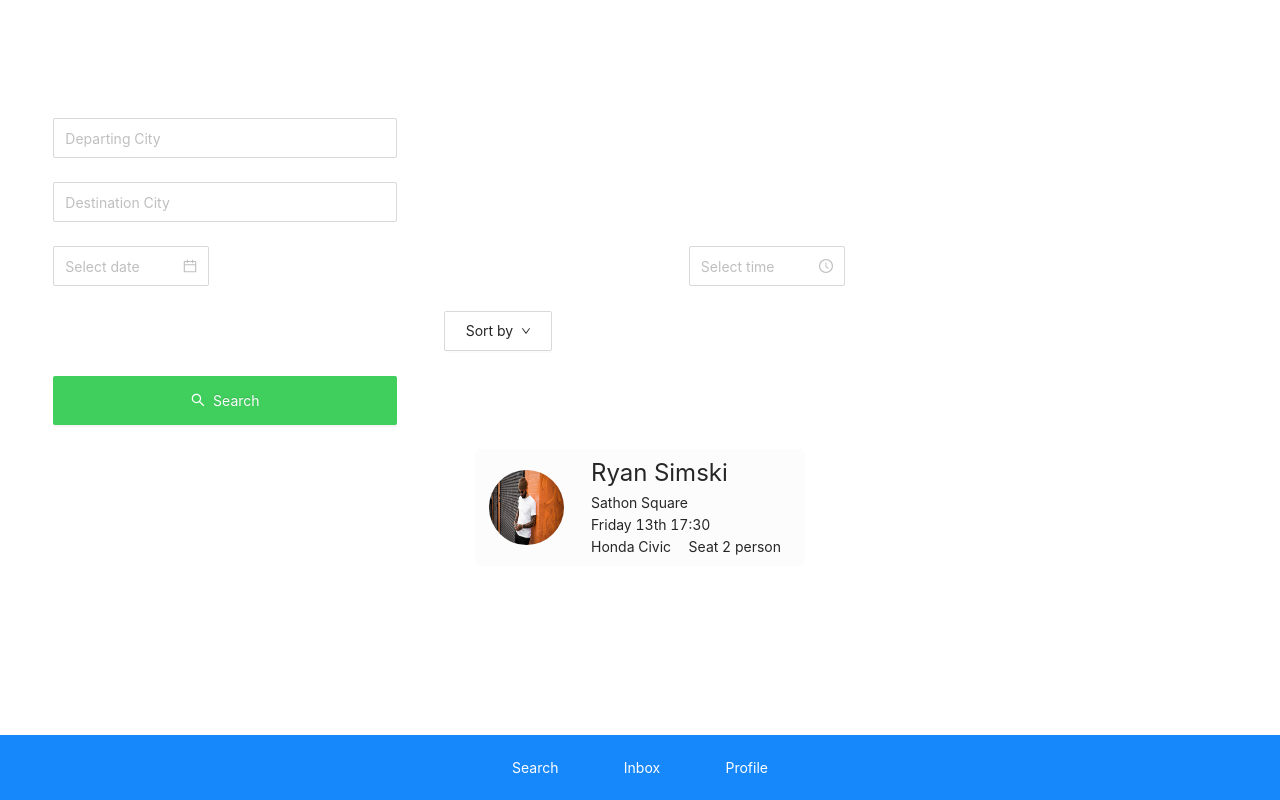
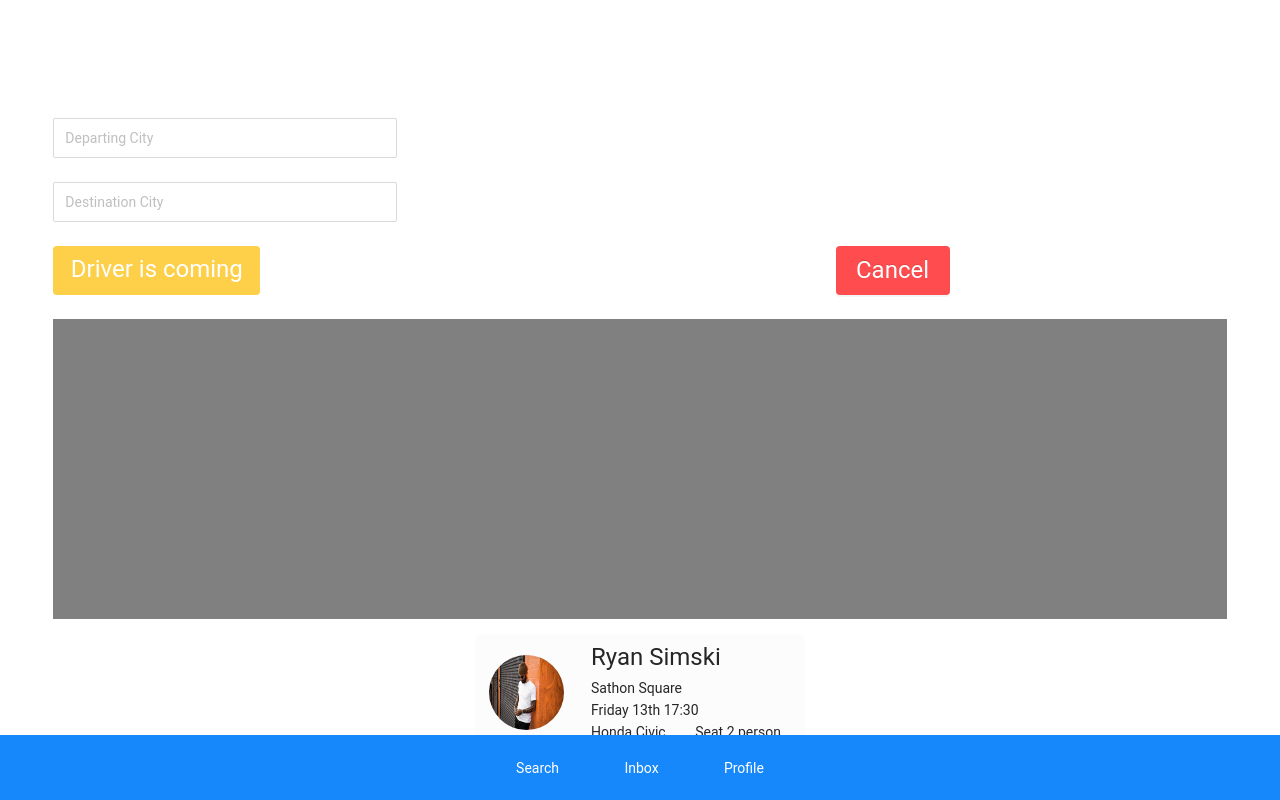
Before and after one commit to Rider-Codecamp5/rider-frontend, a React (Create React App) app: page / in a window 1280 px wide. Built offline with nearby package versions, Linux system fonts and the light colour scheme.

Commit message:
DriverOnTheWay In Progress

```diff
--- /dev/null
+++ b/src/components/pages/BookingDetail.js
@@ -0,0 +1,13 @@
+import React from 'react';
+import {Col, Row} from 'antd';
+import '../../styles/BookingDetail.css';
+
+function BookingDetail() {
+  return (
+    <div>
+
+    </div>
+  )
+}
+
+export default BookingDetail;
--- /dev/null
+++ b/src/components/pages/DriverOnTheWay.js
@@ -0,0 +1,63 @@
+import React from "react";
+import { Col, Row, Form, Input, Button } from "antd";
+import "../../styles/DriverOnTheWay.css";
+import driverPhotoDOTW from "../../image/photo-1592728036073-d0ae31a18fdc.jpg";
+
+function DriverOnTheWay() {
+  return (
+    <div>
+      <div className="marginTopDOTW"></div>
+      <Row className="rowFormDOTW">
+        <Col span={22} offset={1} className="colFormDOTW">
+          <Form.Item label="">
+            <Input placeholder="Departing City" />
+          </Form.Item>
+          <Form.Item label="">
+            <Input placeholder="Destination City" />
+          </Form.Item>
+
+          <Row>
+            <Col span={14} offset={0}>
+              <div className="driverStatusDOTW">
+                <p>Driver is coming</p>
+              </div>
+            </Col>
+            <Col span={3} offset={2}>
+              <Form.Item>
+                <Button
+                  type="primary"
+                  danger
+                  // icon={}
+                  className="buttonStyleDOTW"
+                >
+                  Cancel
+                </Button>
+              </Form.Item>
+            </Col>
+          </Row>
+          <div className="mapApiDOTW">
+            <map-api />
+          </div>
+
+          <div className="CardDOTW">
+        <span className="driverPhotoDOTW">
+          <img src={driverPhotoDOTW} alt="driverPhoto"></img>
+        </span>
+        <span className="informationDOTW">
+          <ul>
+            <li style={{fontSize: "24px"}}>Ryan Simski</li>
+            <li>Sathon Square</li>
+            <li>Friday 13th 17:30</li>
+            <li><span>Honda Civic</span>
+            <span className="seatDOTW">Seat 2 person</span></li>
+          </ul>
+        </span>
+      </div>
+
+        </Col>
+      </Row>
+    </div>
+  );
+}
+
+export default DriverOnTheWay;
--- a/src/containers/App.css
+++ b/src/containers/App.css
@@ -1,8 +1,11 @@
-*{
+* {
   box-sizing: border-box;
   margin: 0;
   padding: 0;
+  font-family: "Roboto", sans-serif;
 }
+
+@import url("https://fonts.googleapis.com/css2?family=Roboto&display=swap");
 
 /* .App {
   text-align: center;
--- a/src/containers/App.js
+++ b/src/containers/App.js
@@ -3,11 +3,15 @@ import './App.css';
 import Navbar from "../components/Navbar";
 import DriverRoute from '../components/pages/DriverRoute';
 import SearchDriver from '../components/pages/SearchDriver';
+import BookingDetail from '../components/pages/BookingDetail';
+import DriverOnTheWay from '../components/pages/DriverOnTheWay';
 
 function App() {
   return (
     <div className="App">
-      <SearchDriver />
+      {/* <SearchDriver /> */}
+      {/* <BookingDetail /> */}
+      <DriverOnTheWay />
       <Navbar />
       {/* <DriverRoute /> */}
     </div>
--- /dev/null
+++ b/src/styles/DriverOnTheWay.css
@@ -0,0 +1,72 @@
+.marginTopDOTW {
+  height: 98px;
+}
+.driverStatusDOTW{
+  width: 207px;
+  height: 49px;
+  background-color: #FECF48;
+  text-align: center;
+  padding: 5px;
+  border-radius: 4px ;
+
+  font-size: 24px;
+  color: white;
+}
+
+.rowFormDOTW{
+  margin-top: 20px;
+}
+
+.colFormDOTW Input {
+  width: 344px;
+  height: 40px;
+}
+
+.buttonStyleDOTW {
+  border: none;
+  font-size: 24px;
+  width: 114px;
+  height: 49px;
+  border-radius: 4px ;
+}
+
+.mapApiDOTW{
+width: 100%;
+height: 300px;
+background-color: gray;
+}
+
+.CardDOTW {
+  height: 117px;
+  width: 330px;
+  margin: 15px auto;
+  padding: 0 1em;
+  border: 1px solid none;
+  border-radius: 5px;
+  background-color:#FCFCFC;
+  display: block;
+
+}
+
+.driverPhotoDOTW img {
+  position: absolute;
+  border-radius: 100%;
+  height: 75px;
+  width: 75px;
+  margin: 1.5em 0;
+}
+
+.informationDOTW ul {
+  list-style: none;
+  float:right;
+  /* position: absolute; */
+  left: 52em;
+  margin-top: 5px;
+  margin-right: 10px;
+  width: 190px;
+
+}
+
+.seatDOTW {
+  float:right;
+}
--- a/src/styles/SearchDriver.css
+++ b/src/styles/SearchDriver.css
@@ -34,6 +34,7 @@
 
 .buttonStyle {
   background-color: #40ce5d;
+  border-radius: 4px ;
   border: none;
   width: 344px;
   height: 49px;
```
Also changed, not shown: src/styles/BookingDetail.css (added).
